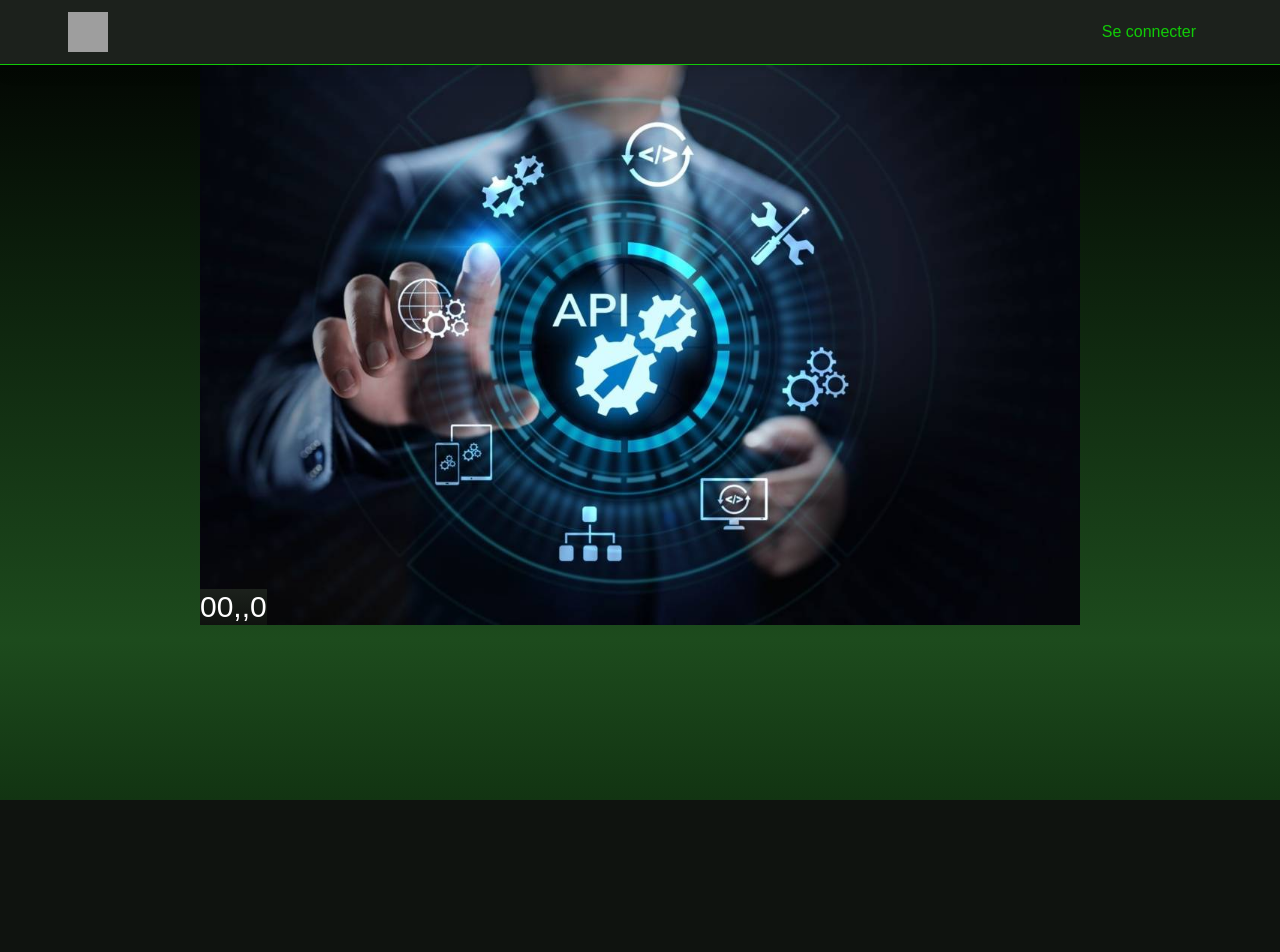
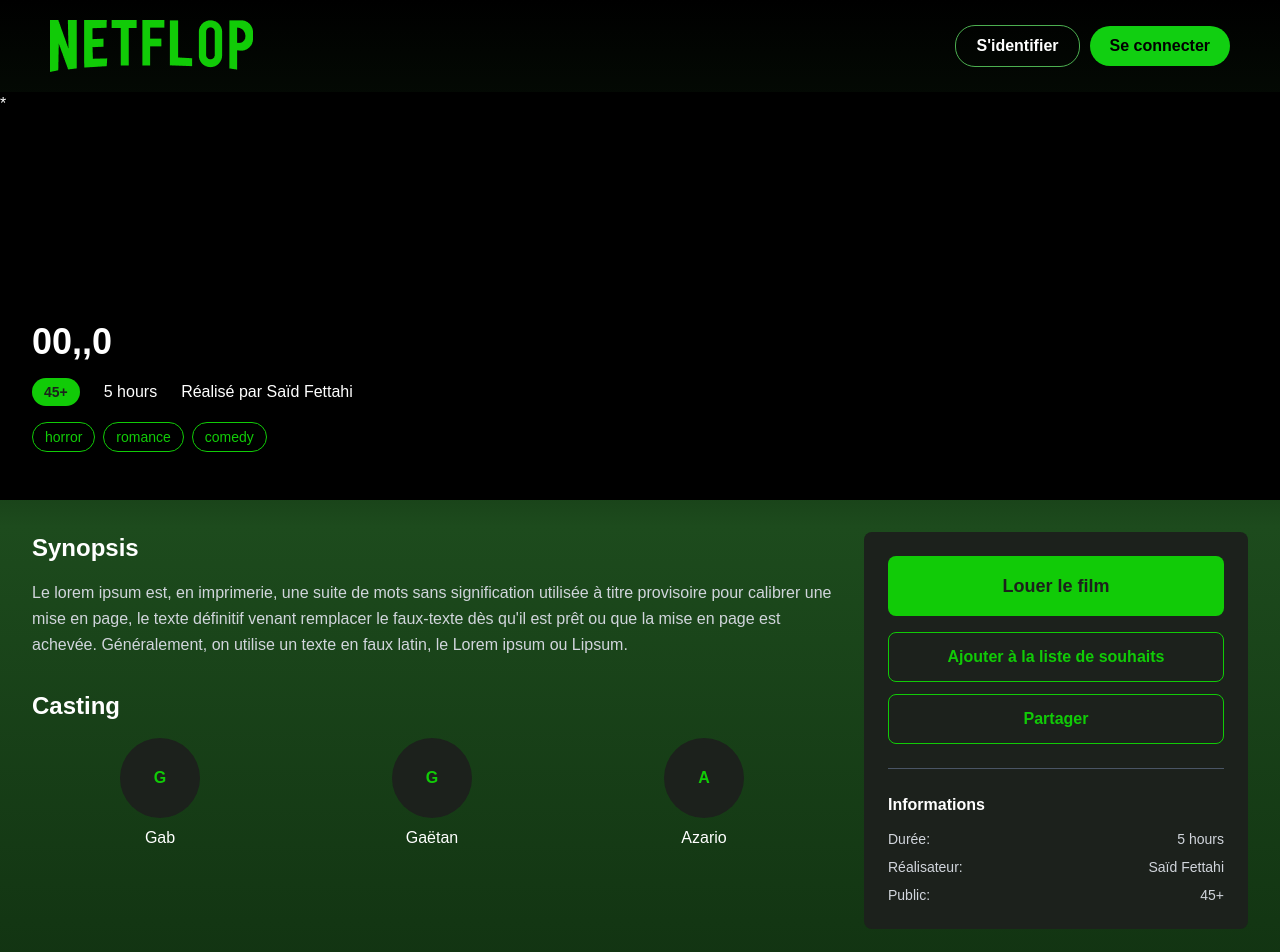
Before and after one commit to Letterflixd/Letterflixd-Front, a React (Vite) app: page /details in a window 1280 px wide. Shown: the top 952 px of the page. Before the commit the page ends 800 px from the top, so only its background shows below. Built offline with nearby package versions, Linux system fonts and the light colour scheme; grey boxes are pictures that could not be loaded.

Commit message:
Finish header and details page

```diff
--- a/src/App.tsx
+++ b/src/App.tsx
@@ -1,5 +1,4 @@
-import { Routes, Route, useLocation, Navigate } from "react-router-dom";
-import { useState } from 'react'
+import { Routes, Route, Navigate } from "react-router-dom";
 import { Home } from "./pages/Home";
 import Navbar from "./components/Navbar";
 import { _404 } from "./pages/_404";
--- a/src/components/Navbar.tsx
+++ b/src/components/Navbar.tsx
@@ -1,31 +1,15 @@
+import logo from '../assets/logo.png';
+
 export default function Navbar() {
   return (
-    <nav class="sticky top-0 z-50 bg-secondary-grey shadow-lg border-b border-primary-green">
-      <div class="max-w-6xl mx-auto px-1">
-        <div class="flex items-center justify-between h-16">
-          <div class="flex items-center space-x-4">
-            <div class="flex items-center space-x-3">
-              <div class="w-10 h-10 bg-bleu-light-citef rounded-lg flex items-center justify-center">
-                <img src="/images/logoverttext.svg" class="w-10 h-10" alt="Letterflixd" />
-              </div>
+    <header className={"header"}>
+            <div className={"logo-container"}>
+                <img src={logo} alt="Netflop Logo" className="netflop-logo"/>
             </div>
-          </div>
-
-          <ul class="flex items-center space-x-1">
-            <li>
-              <a
-                href="/login"
-                onClick={(e) => {
-                  e.preventDefault();
-                  route("/login")
-                }}
-                class="px-4 py-2 rounded-lg font-medium transition-colors duration-200 text-primary-green hover:text-white hover:bg-primary-green">
-                Se connecter
-              </a>
-            </li>
-          </ul>
-        </div>
-      </div>
-    </nav>
+            <div className={"nav-buttons"}>
+                <button className={"btn-identification"}>S'identifier</button>
+                <button className={"btn-connexion"}>Se connecter</button>
+            </div>
+        </header>
 )
 }
--- a/src/pages/Home.tsx
+++ b/src/pages/Home.tsx
@@ -1,22 +1,8 @@
 import React from 'react';
-import logo from '../assets/logo.png';
-
-const Header: React.FC = () => (
-    <header className={"header"}>
-        <div className={"logo-container"}>
-            <img src={logo} alt="Netflop Logo" className="netflop-logo"/>
-        </div>
-        <div className={"nav-buttons"}>
-            <button className={"btn-identification"}>S'identifier</button>
-            <button className={"btn-connexion"}>Se connecter</button>
-        </div>
-    </header>
-);
 
 export const Home: React.FC = () => {
     return (
         <div className={"home-container"}>
-            <Header/>
 
             <main className={"hero-section"}>
             <h1 className={"title"}>Films et séries en limité et pas bien plus</h1>
--- a/src/pages/details.tsx
+++ b/src/pages/details.tsx
@@ -1,9 +1,7 @@
 export function Details() {
-
-  const mockmovie =
-      {
+  const mockmovie = {
     title: "00,,0",
-        cover_image: "/mock.jpeg",
+    cover_image: "./mock.jpeg",
     duration: "5 hours",
     description: "Le lorem ipsum est, en imprimerie, une suite de mots sans signification utilisée à titre provisoire pour calibrer une mise en page, le texte définitif venant remplacer le faux-texte dès qu'il est prêt ou que la mise en page est achevée. Généralement, on utilise un texte en faux latin, le Lorem ipsum ou Lipsum.",
     director: "Saïd Fettahi",
@@ -11,12 +9,102 @@ export function Details() {
     age_restriction: 45,
     categories: ["horror", "romance", "comedy"],
   }
+
   return (
-    <div>
-      <div className="backdrop-blur-2xl bg-cover bg-center h-140 mx-50"
-      style={{ backgroundImage: `url(${mockmovie.cover_image})` }}>
-        <div className="text-white flex items-center justify-center bg-linear-to-b from-secondary-grey to-primary-grey absolute bottom-0 left-0">
-          <h1 className="text-3xl">{mockmovie.title}</h1>
+    <div className="min-h-screen bg-gradient-to-b from-black via-[#1d4b1d] to-[#123412]">*
+
+      <div
+        className="relative h-96 bg-cover bg-center"
+        style={{ backgroundImage: `url(${mockmovie.cover_image})` }}
+      >
+        <div className="absolute inset-0 bg-black bg-opacity-50 backdrop-blur-sm"></div>
+
+        <div className="absolute bottom-0 left-0 right-0 p-8 bg-gradient-to-t from-black to-transparent">
+          <div className="max-w-7xl mx-auto">
+            <h1 className="text-4xl font-bold text-white mb-4">{mockmovie.title}</h1>
+
+            <div className="flex flex-wrap items-center gap-6 text-white mb-4">
+              <span className="bg-primary-green text-secondary-grey px-3 py-1 rounded-full text-sm font-semibold">
+                {mockmovie.age_restriction}+
+              </span>
+              <span>{mockmovie.duration}</span>
+              <span>Réalisé par {mockmovie.director}</span>
+            </div>
+
+            <div className="flex flex-wrap gap-2 mb-4">
+              {mockmovie.categories.map((category, index) => (
+                <span
+                  key={index}
+                  className="border border-primary-green text-primary-green px-3 py-1 rounded-full text-sm"
+                >
+                  {category}
+                </span>
+              ))}
+            </div>
+          </div>
+        </div>
+      </div>
+
+      <div className="max-w-7xl mx-auto px-8 py-8">
+        <div className="grid grid-cols-1 lg:grid-cols-3 gap-8">
+
+          <div className="lg:col-span-2">
+            <section className="mb-8">
+              <h2 className="text-2xl font-bold text-white mb-4">Synopsis</h2>
+              <p className="text-gray-300 leading-relaxed">{mockmovie.description}</p>
+            </section>
+
+            <section>
+              <h2 className="text-2xl font-bold text-white mb-4">Casting</h2>
+              <div className="grid grid-cols-2 md:grid-cols-3 gap-4">
+                {mockmovie.cast.map((actor, index) => (
+                  <div key={index} className="text-center">
+                    <div className="w-20 h-20 bg-secondary-grey rounded-full mx-auto mb-2 flex items-center justify-center">
+                      <span className="text-primary-green font-semibold">
+                        {actor.charAt(0)}
+                      </span>
+                    </div>
+                    <span className="text-white">{actor}</span>
+                  </div>
+                ))}
+              </div>
+            </section>
+          </div>
+
+          <div className="lg:col-span-1">
+            <div className="bg-secondary-grey bg-opacity-50 rounded-lg p-6 sticky top-8">
+              <button className="w-full bg-primary-green text-secondary-grey py-4 px-6 rounded-lg font-bold text-lg mb-4 hover:bg-opacity-90 transition-colors">
+                Louer le film
+              </button>
+
+              <div className="space-y-3">
+                <button className="w-full border border-primary-green text-primary-green py-3 px-6 rounded-lg font-semibold hover:bg-primary-green hover:text-secondary-grey transition-colors">
+                  Ajouter à la liste de souhaits
+                </button>
+                <button className="w-full border border-primary-green text-primary-green py-3 px-6 rounded-lg font-semibold hover:bg-primary-green hover:text-secondary-grey transition-colors">
+                  Partager
+                </button>
+              </div>
+
+              <div className="mt-6 pt-6 border-t border-gray-600">
+                <h3 className="text-white font-semibold mb-3">Informations</h3>
+                <div className="space-y-2 text-sm text-gray-300">
+                  <div className="flex justify-between">
+                    <span>Durée:</span>
+                    <span>{mockmovie.duration}</span>
+                  </div>
+                  <div className="flex justify-between">
+                    <span>Réalisateur:</span>
+                    <span>{mockmovie.director}</span>
+                  </div>
+                  <div className="flex justify-between">
+                    <span>Public:</span>
+                    <span>{mockmovie.age_restriction}+</span>
+                  </div>
+                </div>
+              </div>
+            </div>
+          </div>
         </div>
       </div>
     </div>
```
Lines whose indentation alone changed are shown as unchanged.
